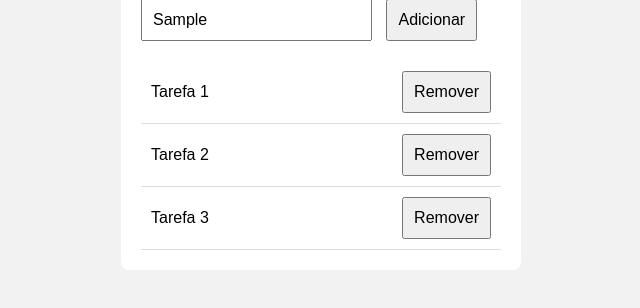
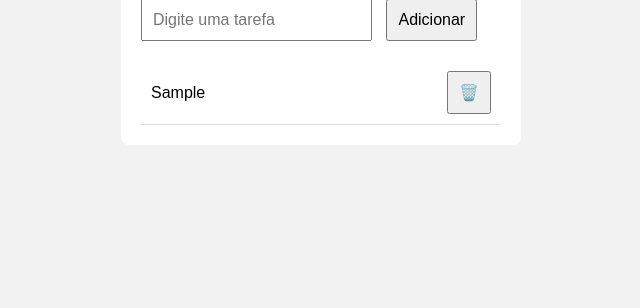
Before and after one commit to KaiqueCovo/gerenciador-tarefas-electron, a plain HTML site: page src/pages/index.html in a window 1280 px wide. Both pictures are taken after typing "Sample" into the empty fields and a click on the button "Adicionar". Shown: the part 78-386 px from the top of the page, without its empty margins (319-959 px from the left). Drawn offline with Linux system fonts and the light colour scheme.

Commit message:
Implement task addition and completion features in the task manager

```diff
--- a/src/js/script.js
+++ b/src/js/script.js
@@ -1,7 +1,37 @@
+// Padrão de camelCase
+// (primeira letra minúscula e a próxima palavra a primeira letra maiúscula)
 function addTask() {
+  console.log("Entrou dentro da função addTask");
 
-  var input = document.getElementById("input-tarefa").value
+  // Pega o input
+  var input = document.getElementById("input-tarefa");
 
-  console.log(input)
-  // alert("Função de adicionar tarefa foi chamada!")
+  // Pega o valor do input
+  var inputValue = input.value;
+
+  // Limpar o input
+  input.value = "";
+
+  // Pega a lista de tarefas
+  var list = document.getElementById("lista-tarefas")
+
+  // Criar um elemento li
+  var li = document.createElement("li");
+
+  // Adicionar o valor do INPUT para o LI
+  // li.innerText = inputValue;
+  // li.innerHTML = "Minha tarefa <button>Excluir</button>";
+  // li.innerHTML = inputValue + " <button>Excluir</button>";
+  li.innerHTML = `${inputValue} <button onclick="this.parentElement.remove()" >🗑️</button>`;
+
+  // Adicionar a função de marcar a tarefa como concluída
+  li.onclick = function() {
+    li.className = "tarefa-concluida";
+  }
+
+  // Adicionar o LI na lista de tarefas
+  list.appendChild(li)
+
+
+  console.log(inputValue)
 }
--- a/src/pages/index.html
+++ b/src/pages/index.html
@@ -13,6 +13,7 @@
 <body>
 
   <div>
+
     <h1>Gerenciador de tarefas</h1>
 
     <input type="text" placeholder="Digite uma tarefa" id="input-tarefa"  >
@@ -21,21 +22,7 @@
       Adicionar
     </button>
 
-    <ul>
-      <li>
-        Tarefa 1
-        <button>Remover</button>
-      </li>
-
-      <li>
-        Tarefa 2
-        <button>Remover</button>
-      </li>
-
-      <li>
-        Tarefa 3
-        <button>Remover</button>
-      </li>
+    <ul id="lista-tarefas">
 
     </ul>
 
--- a/src/styles/styles.css
+++ b/src/styles/styles.css
@@ -20,7 +20,6 @@ div {
 }
 
 input {
-  flex: 1; /* Ocupa espaço disponível */
   padding: 10px; /* Espaçamento interno */
   font-size: 16px; /* Tamanho da fonte */
 }
@@ -43,3 +42,9 @@ li {
   justify-content: space-between; /* Espaço entre texto e botão */
   align-items: center; /* Alinha verticalmente */
 }
+
+
+.tarefa-concluida {
+  color: green; /* Cor do texto */
+  text-decoration: line-through; /* Texto riscado */
+}
```
